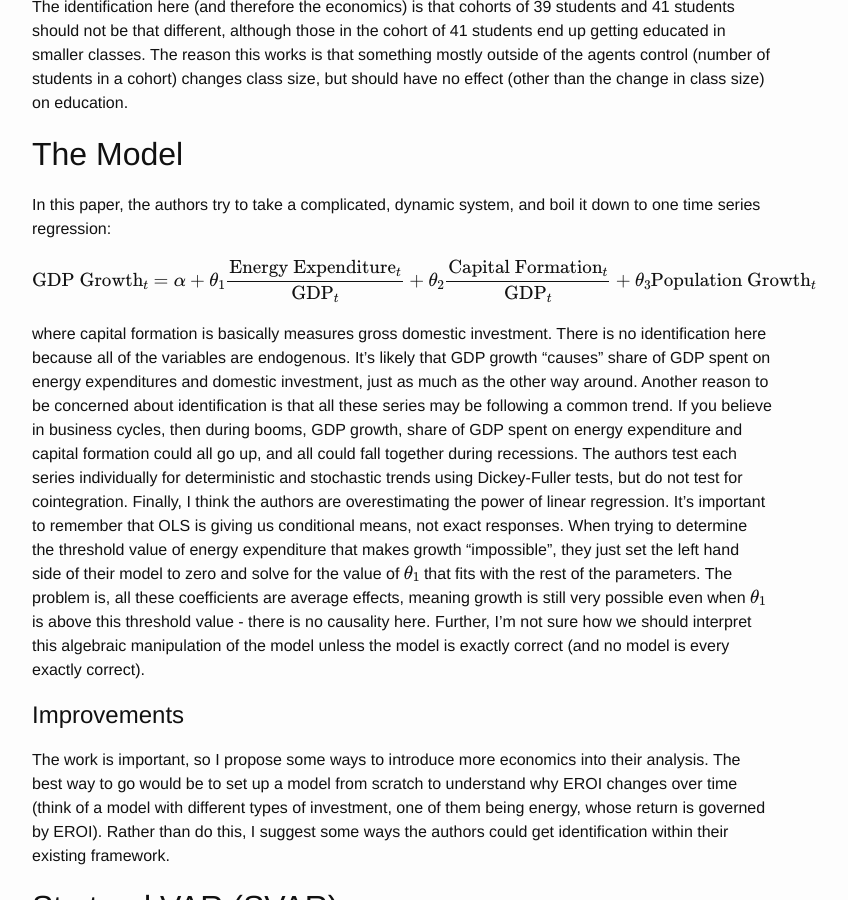
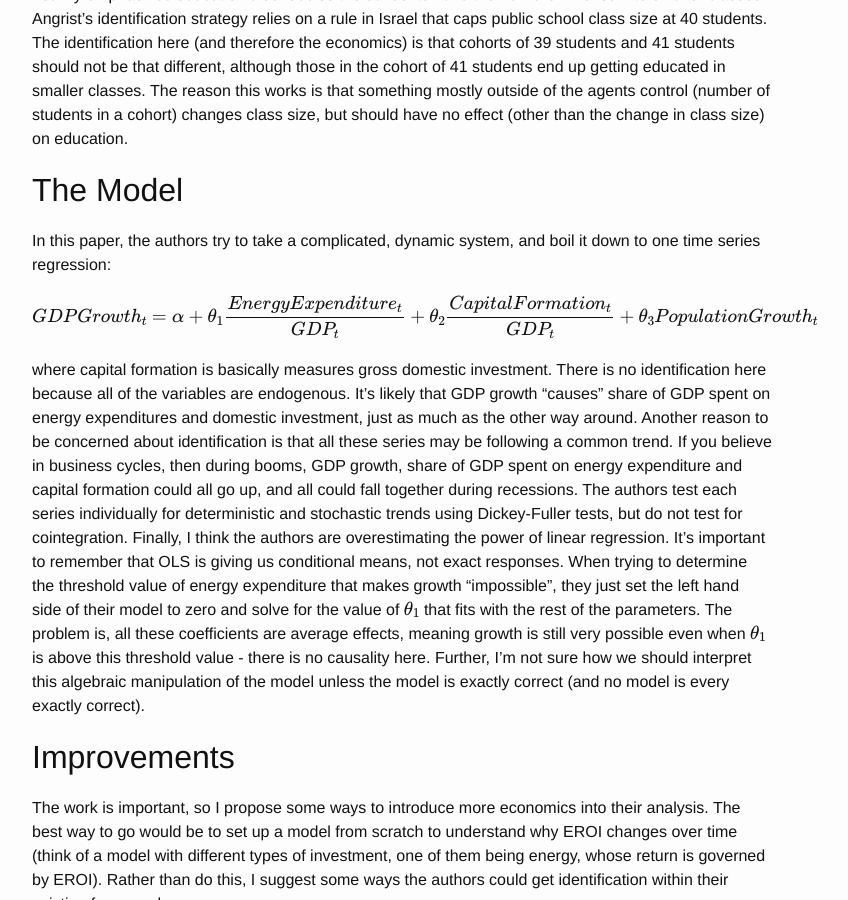
Before and after one commit to mcsammon/mcsammon.github.io, a Jekyll site: the page built from _posts/2016-06-16-post_V2.markdown, in a window 1280 px wide and 900 px high, scrolled down 1536 px. Shown: the whole window, without its empty margins (238-1086 px from the left). Built offline with Jekyll 4.4.1, drawn with Linux system fonts in a browser that asks for light colours; formulas are drawn with MathJax 3.

Commit message:
Fixed Issue with Equations Display
Done

```diff
--- a/_posts/2016-06-16-post_V2.markdown
+++ b/_posts/2016-06-16-post_V2.markdown
@@ -3,11 +3,11 @@ layout: page
 title:  "Article Review: Energy expenditure, economic growth and the minimum EROI of society, Fizaine and Court (2016)"
 ---
 
-<h1>Introduction</h1>
+<h2>Introduction</h2>
 
 Many environmental economics articles complain about "mainstream" economics not taking them seriously.  The problem is, just using popular statistical techniques is not economics.  Anyone can run a regression, but if you want to distinguish causal relationships from correlation you need a model (read: assumptions), which is where the economics kicks in.
 
-<h1>Granger Causality</h1>
+<h2>Granger Causality</h2>
 
 The review of Granger Causality below is based on the discussion in Hamilton (1994).
 A good place to get started is the definition of Granger Causality: We say that $$x$$ fails to Granger-Cause $$y$$ if including $$x$$ in our model does not make our forecasts of $$y$$ more accurate. More formally, $$x$$ fails to Granger-Cause $$y$$ if for all $$s>0$$
@@ -27,7 +27,7 @@ y_t \\ x_t
 \end{equation}
 If $$x$$ failed to granger cause $$y$$, we would expect all of the $$\mathbf{\Phi}$$ matrices to be lower triangular, as past $$x$$'s contain no information about the current $$y$$.
 
-<h1>The Paper</h1>
+<h2>The Paper</h2>
 
 One of the ideas tested in the paper is that energy expenditure Granger Causes GDP growth. Specifically, they claim that high energy expenditure "causes" low GDP growth. I think we should be skeptical of this story. As mentioned above, Granger causality just says that energy expenditure is useful in predicting GDP growth. Further, Granger causality says nothing about the direction of the "causality." This directional relationship is coming from a correlation result (OLS), not a causation result.
 
@@ -39,14 +39,14 @@ The major weakness of the paper is lack of identification. Identification is wha
 
 In this paper, the authors try to take a complicated, dynamic system, and boil it down to one time series regression:
 \begin{equation}
-\text{GDP Growth}_t = \alpha + \theta_1 \frac{\text{Energy Expenditure$$_t$$}}{\text{GDP$$_t$$}} + \theta_2 \frac{\text{Capital Formation$$_t$$}}{\text{GDP$$_t$$}} + \theta_3 \text{Population Growth$$_t$$}
+GDPGrowth_t = \alpha + \theta_1 \frac{Energy Expenditure_t}{GDP_t} + \theta_2 \frac{Capital Formation_t}{GDP_t} + \theta_3 Population Growth_t
 \end{equation}
 where capital formation is basically measures gross domestic investment.
 There is no identification here because all of the variables are endogenous. It's likely that GDP growth "causes" share of GDP spent on energy expenditures and domestic investment, just as much as the other way around.
 Another reason to be concerned about identification is that all these series may be following a common trend. If you believe in business cycles, then during booms, GDP growth, share of GDP spent on energy expenditure and capital formation could all go up, and all could fall together during recessions. The authors test each series individually for deterministic and stochastic trends using Dickey-Fuller tests, but do not test for cointegration.
 Finally, I think the authors are overestimating the power of linear regression. It's important to remember that OLS is giving us conditional means, not exact responses. When trying to determine the threshold value of energy expenditure that makes growth "impossible", they just set the left hand side of their model to zero and solve for the value of $$\theta_1$$ that fits with the rest of the parameters. The problem is, all these coefficients are average effects, meaning growth is still very possible even when $$\theta_1$$ is above this threshold value - there is no causality here. Further, I'm not sure how we should interpret this algebraic manipulation of the model unless the model is exactly correct (and no model is every exactly correct).
 
-<h1>Improvements</h1>
+<h2>Improvements</h2>
 
 The work is important, so I propose some ways to introduce more economics into their analysis. The best way to go would be to set up a model from scratch to understand why EROI changes over time (think of a model with different types of investment, one of them being energy, whose return is governed by EROI). Rather than do this, I suggest some ways the authors could get identification within their existing framework.
 
@@ -70,6 +70,6 @@ I think these assumptions do not seem very plausible, and they should come out o
 
 Running these VARs using real GDP growth, change in real oil price and change in real per-capita expenditures on energy goods and services in the US yielded disappointing results. The impulse response functions are essentially the same, regardless of whether we impose the short or long run restrictions. This is not surprising though, as in the unrestricted VAR the only statistically significant parameters are the coefficients on the variables own lags (so in these series, the restrictions are not binding). Further, Granger-Causality tests show that the only statistically significant Granger-causal relationship is changes in oil prices precede changes in energy expenditure. More thought should go into the data series of interest, as I believe there should be some covariance between GDP growth, energy prices and energy expenditures.
 
-<h1>Summary</h1>
+<h2>Summary</h2>
 
 In the end, I think environmental economics has a lot of important points to make. The key to bringing these ideas to the "mainstream" is to add more economic reasoning into the models. A goal for future research would be a complete macroeconomic model which accounts for changes in EROI in a meaningful way, not just as another type of "capital" with a different return on investment.
```
